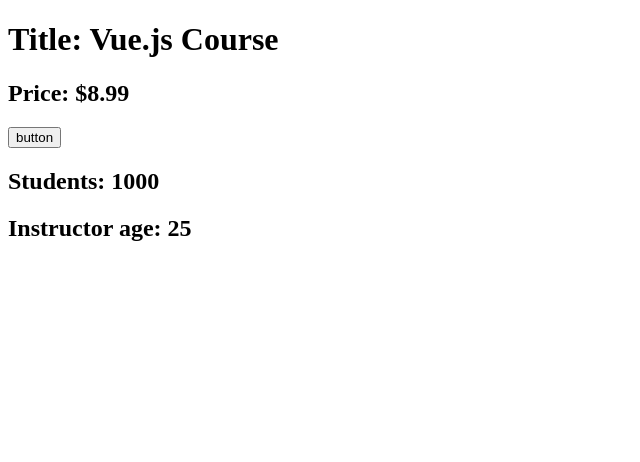
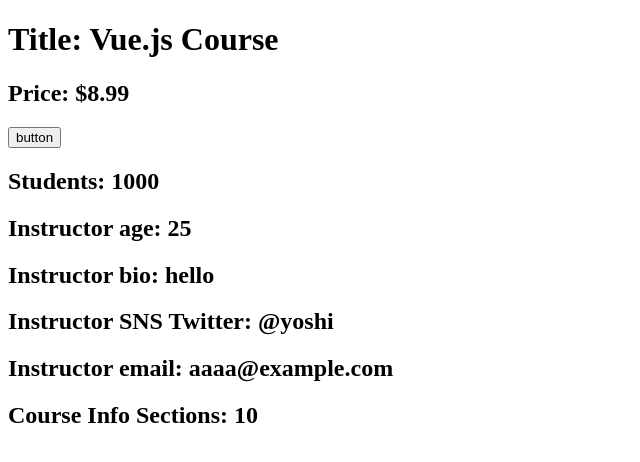
Before and after one commit to reo0306/vue-practise, a Vue app in the folder vue-lesson/: page / in a window 1280 px wide. Shown: the top 462 px of the page, without its empty margins (0-640 px from the left). Built offline with nearby package versions, Linux system fonts and the light colour scheme; the HTML template or start-up script is replaced by a standard one.

Commit message:
add ref practise

```diff
--- a/vue-lesson/src/App.vue
+++ b/vue-lesson/src/App.vue
@@ -6,6 +6,9 @@ let price = ref(9.99); // リアクティビティ（リアクティブ）
 function increment() {
   price.value += 1;
   instructor.age += 1;
+  instructor.bio = 'h1';
+  instructor.sns.twitter = 'hello';
+  instructor.email = ref('bbbb@exmaple.com');
 }
 const info = ref({
   students: 1000,
@@ -16,8 +19,21 @@ const info = ref({
 const instructor = reactive({
   name: 'test' ,
   age: 25,
+  sns: {
+    twitter: '@yoshi',
+    youtube: '@yoshi2',
+  },
+  email: ref('aaaa@example.com'),
 });
-console.log(instructor.age);
+instructor.bio = 'hello';
+// 配列のリアクティブは.valueが必要
+const item = reactive([ref(1),ref(2),ref(3),]);
+item.reverse();
+const courseInfo = {
+  sections: ref(10),
+  language: ref('Japanese'),
+};
+console.log(courseInfo.sections.value);
 </script>
 
 <template>
@@ -26,4 +42,8 @@ console.log(instructor.age);
   <button @click="increment">button</button>
   <h2>Students: {{ info.students }}</h2>
   <h2>Instructor age: {{ instructor.age }}</h2>
+  <h2>Instructor bio: {{ instructor.bio }}</h2>
+  <h2>Instructor SNS Twitter: {{ instructor.sns.twitter }}</h2>
+  <h2>Instructor email: {{ instructor.email }}</h2>
+  <h2>Course Info Sections: {{ courseInfo.sections.value }}</h2>
 </template>
```
